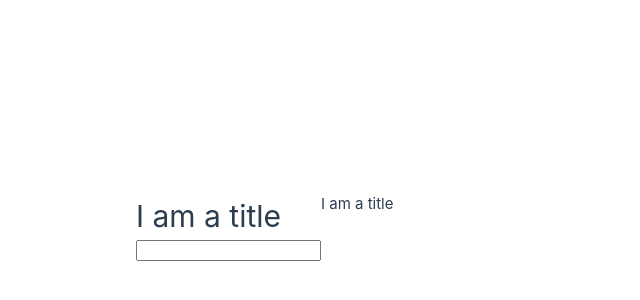
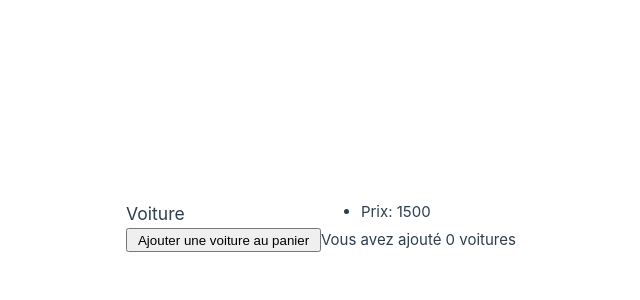
Before and after one commit to dhruthinooka/vueProj, a Vue app: page / in a window 1280 px wide. Shown: the part 174-474 px from the top of the page, without its empty margins (319-959 px from the left). Built offline with nearby package versions, Linux system fonts and the light colour scheme; the HTML template or start-up script is replaced by a standard one.

Commit message:
Local and Global Components

```diff
--- a/src/App.vue
+++ b/src/App.vue
@@ -1,20 +1,8 @@
 <template>
-<!--  title will be rendered once and not updated later-->
-  <h1 v-once>{{ title }}</h1>
-<!--  Vue stores title in cache and it reevaluates only if it changes-->
-  <div v-memo="title">
-    <p>{{ title }}</p>
-    <h1></h1>
-    <ul></ul>
-  </div>
-  <input v-model="input" type="text" />
-
-  <p>{{ input }}</p>
+  <Product />
 </template>
 <script setup lang="ts">
-import { ref } from 'vue'
-
-const title = ref('I am a title');
-const input = ref('');
+// Local component by importing as below
+import Product from './Product.vue'
 </script>
 <style scoped lang="scss"></style>
--- /dev/null
+++ b/src/Product.vue
@@ -0,0 +1,17 @@
+<template>
+  <h3>Voiture</h3>
+  <ul>
+    <li>Prix: 1500</li>
+  </ul>
+  <button @click="count++">Ajouter une voiture au panier</button>
+  <p>Vous avez ajouté {{ count }} voitures</p>
+</template>
+
+<script lang="ts" setup>
+
+import { ref } from 'vue'
+
+const count = ref(0);
+</script>
+
+<style lang="scss" scoped></style>
```
Also changed, not shown: src/main.ts (+7 -1 lines).
